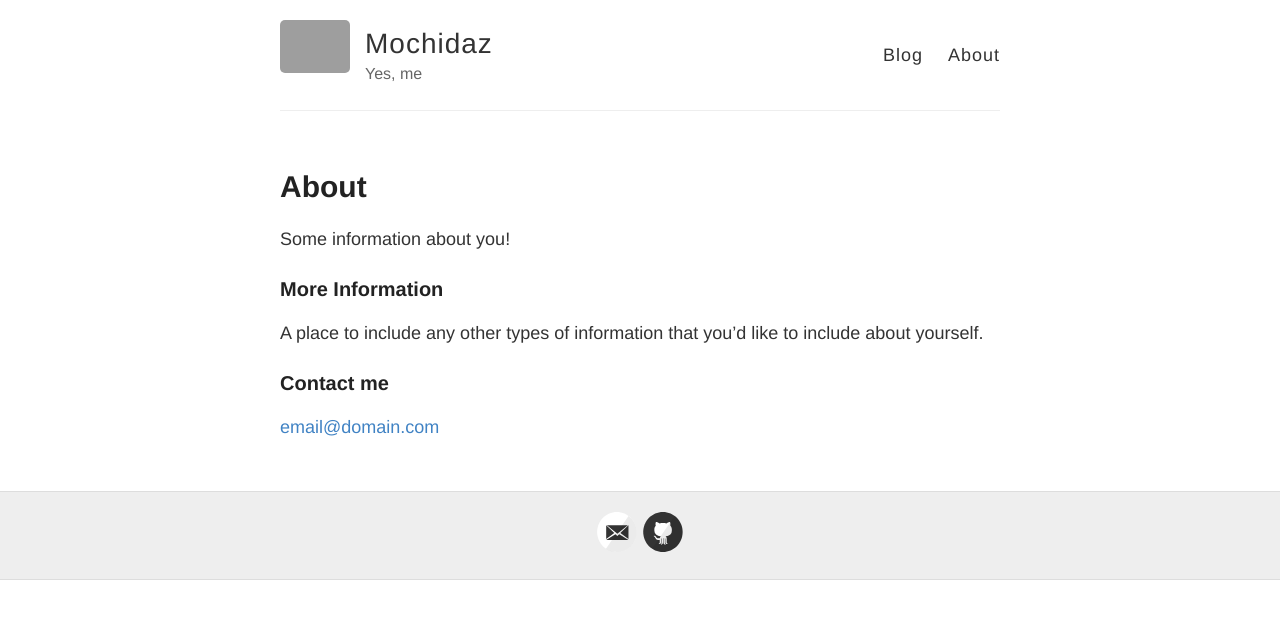
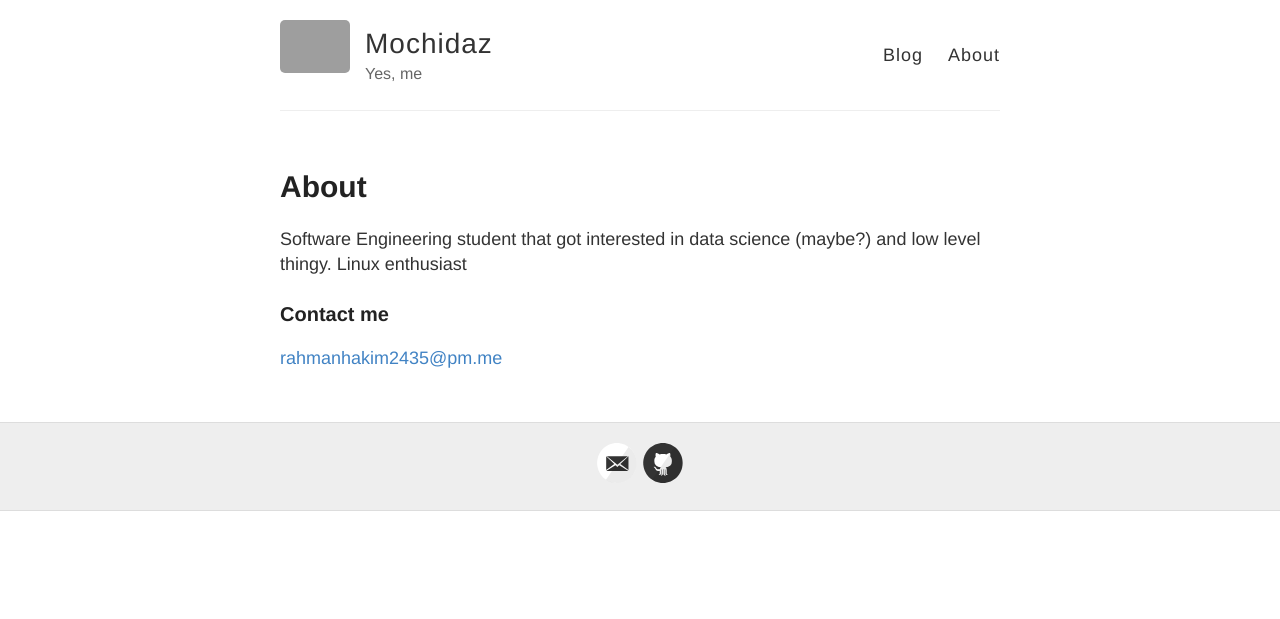
Before and after one commit to mochidaz/mochidaz.github.io, a Jekyll site: the page built from about.md, in a window 1280 px wide. Shown: the top 619 px of the page. Built offline with Jekyll 4.4.1, drawn with Linux system fonts in a browser that asks for light colours; grey boxes are pictures that could not be loaded.

Commit message:
Update about.md

```diff
--- a/about.md
+++ b/about.md
@@ -4,12 +4,8 @@ title: About
 permalink: /about/
 ---
 
-Some information about you!
-
-### More Information
-
-A place to include any other types of information that you'd like to include about yourself.
+Software Engineering student that got interested in data science (maybe?) and low level thingy. Linux enthusiast
 
 ### Contact me
 
-[email@domain.com](mailto:email@domain.com)
+[rahmanhakim2435@pm.me](mailto:rahmanhakim2435@pm.me)
```
